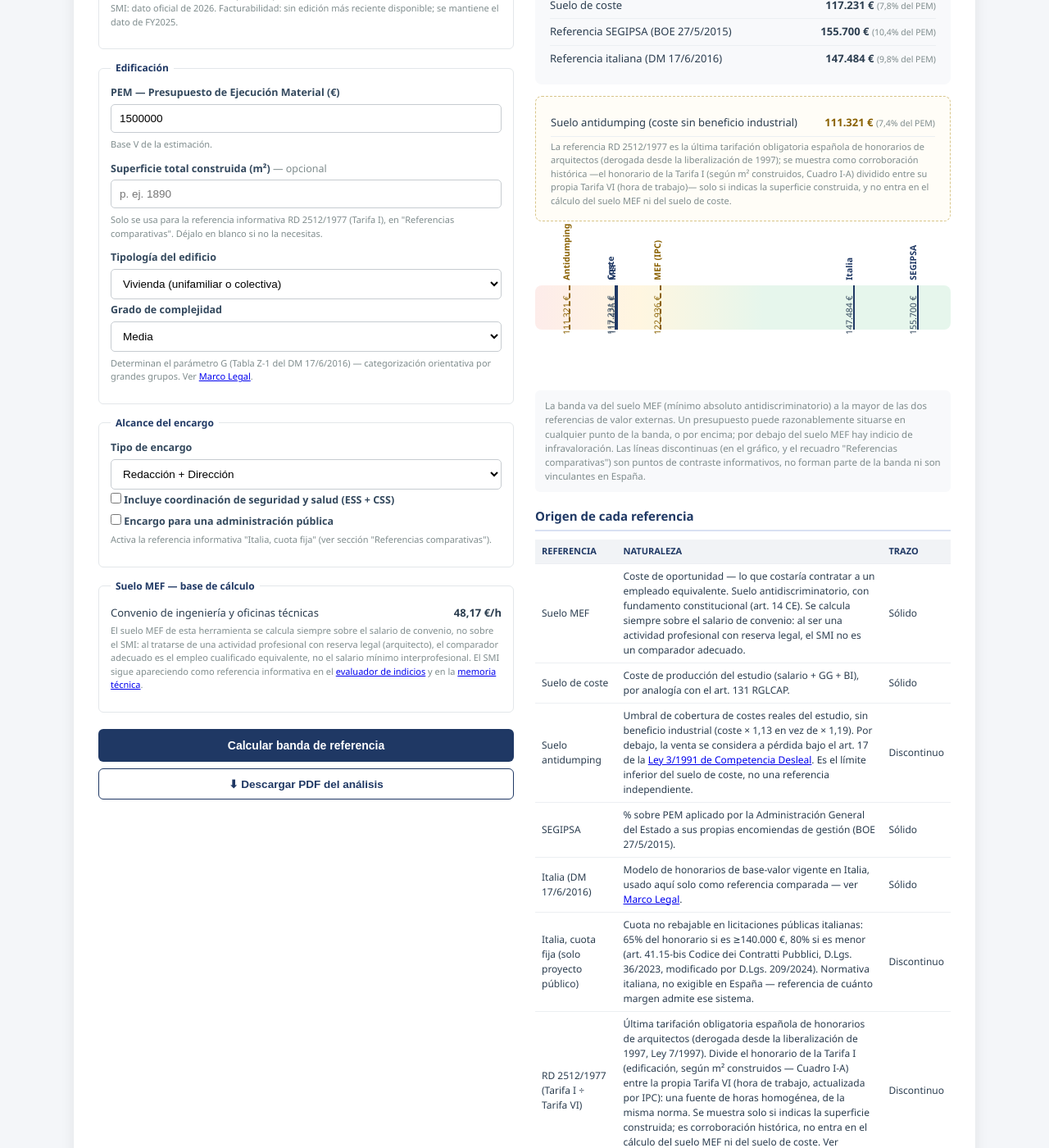
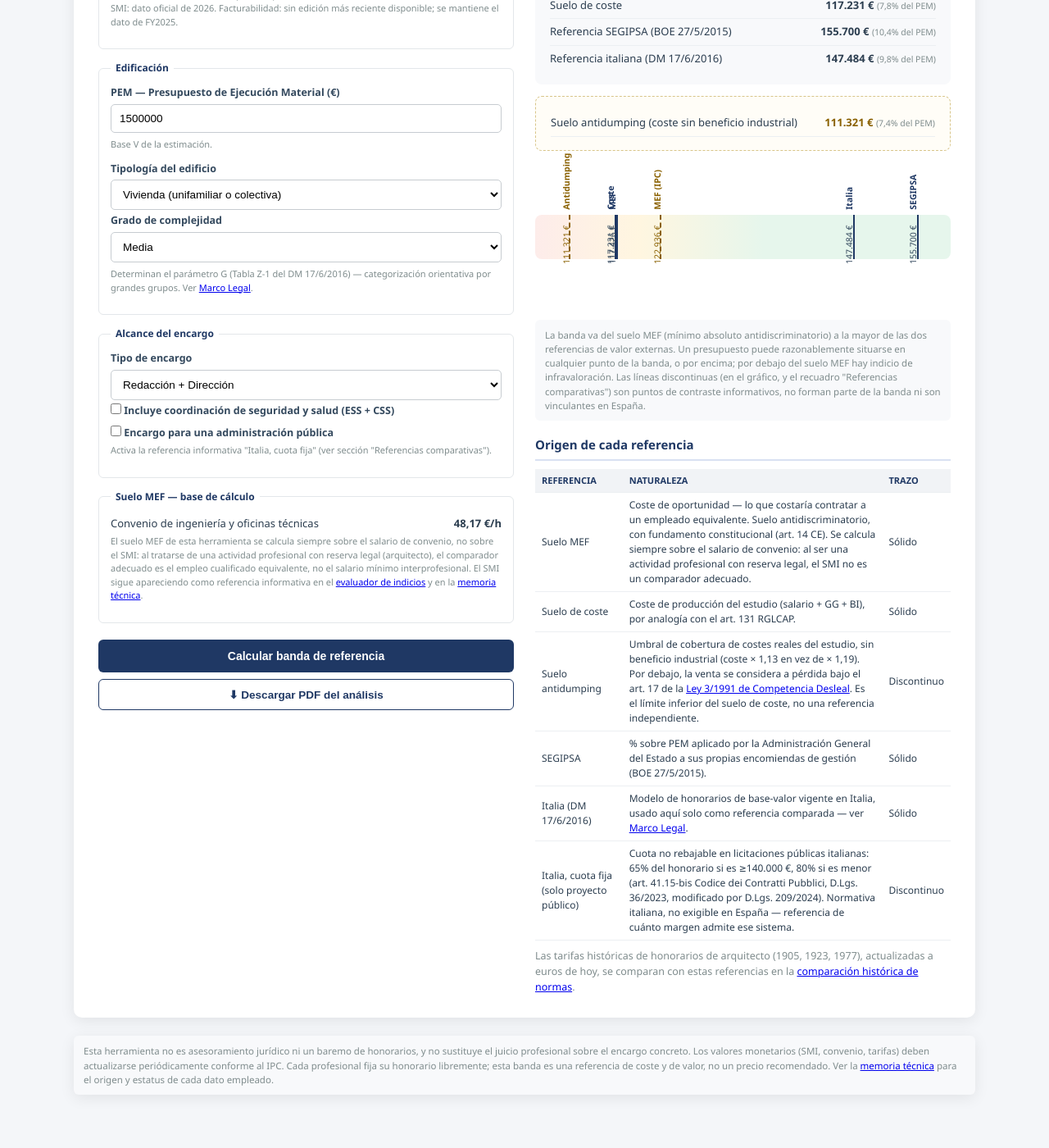
Before and after one commit to HME-MEF/hme-mef.github.io, a Jekyll site: the page herramientas/calculadora-estimacion.html, which Jekyll copies as it is, in a window 1280 px wide and 1400 px high, scrolled down 403 px. Shown: the whole window at 82% size. Built offline with Jekyll 4.4.1, drawn with Linux system fonts in a browser that asks for light colours; after the commit the page ends 1780 px from its top, so only the background shows below that; some of the changed text lies outside the part shown.

Commit message:
Elimina la referencia RD 2512/1977 del estimador de banda de honorarios
Se retira del estimador (ya se había quitado del evaluador de
indicios): el campo de superficie construida, la fila de resultado y
su hint explicativo, la fila de la tabla "Origen de cada referencia",
las constantes y funciones JS (TARIFA_VI_1977, CUADRO_IA, coefC1977,
tarifaI1977), su entrada en dashedPoints (gráfico de banda) y las dos
líneas de exportación a PDF.

Misma razón que en el evaluador: al ser una tarifa derogada desde 1997
con un coeficiente C decreciente según la superficie, puede sugerir
honorarios más bajos que el resto de referencias para encargos de
mayor tamaño, sin aportar un contraste útil.

Co-Authored-By: Claude Sonnet 5 <noreply@anthropic.com>
Claude-Session: https://claude.ai/code/session_01EaUnjfK5fzo4HrC78So8Nx

```diff
--- a/herramientas/calculadora-estimacion.html
+++ b/herramientas/calculadora-estimacion.html
@@ -127,10 +127,6 @@
           <input type="number" id="pem" value="1500000" min="0" step="1000">
           <div class="hint">Base V de la estimación.</div>
 
-          <label for="superficie">Superficie total construida (m²) <span style="font-weight:400; color:#7f8c8d;">— opcional</span></label>
-          <input type="number" id="superficie" value="" min="0" step="10" placeholder="p. ej. 1890">
-          <div class="hint">Solo se usa para la referencia informativa RD 2512/1977 (Tarifa I), en "Referencias comparativas". Déjalo en blanco si no la necesitas.</div>
-
           <label for="tipologia">Tipología del edificio</label>
           <select id="tipologia">
             <option value="vivienda" selected>Vivienda (unifamiliar o colectiva)</option>
@@ -201,15 +197,6 @@
         <div class="result-box comparativo">
           <div class="result-row"><span>Suelo antidumping (coste sin beneficio industrial)</span><span class="v" id="r-antidumping">—</span></div>
           <div class="result-row" id="row-italia65"><span>Italia, cuota fija no rebajable</span><span class="v" id="r-italia65">—</span></div>
-          <div class="result-row" id="row-rd1977"><span>RD 2512/1977, Tarifa I ÷ Tarifa VI</span><span class="v" id="r-rd1977">—</span></div>
-          <div class="hint" style="margin:4px 0 0;">
-            La referencia RD 2512/1977 es la
-            última tarifación obligatoria española de honorarios de arquitectos (derogada desde la
-            liberalización de 1997); se muestra como corroboración histórica —el honorario de la
-            Tarifa I (según m² construidos, Cuadro I-A) dividido entre su propia Tarifa VI (hora de
-            trabajo)— solo si indicas la superficie construida, y no entra en el cálculo del suelo
-            MEF ni del suelo de coste.
-          </div>
         </div>
 
         <div class="band" id="band-viz"></div>
@@ -230,7 +217,6 @@
           <tr><td>SEGIPSA</td><td>% sobre PEM aplicado por la Administración General del Estado a sus propias encomiendas de gestión (BOE 27/5/2015).</td><td>Sólido</td></tr>
           <tr><td>Italia (DM 17/6/2016)</td><td>Modelo de honorarios de base-valor vigente en Italia, usado aquí solo como referencia comparada — ver <a href="{{ '/marco-legal/' | relative_url }}">Marco Legal</a>.</td><td>Sólido</td></tr>
           <tr><td>Italia, cuota fija (solo proyecto público)</td><td>Cuota no rebajable en licitaciones públicas italianas: 65% del honorario si es ≥140.000 €, 80% si es menor (art. 41.15-bis Codice dei Contratti Pubblici, D.Lgs. 36/2023, modificado por D.Lgs. 209/2024). Normativa italiana, no exigible en España — referencia de cuánto margen admite ese sistema.</td><td>Discontinuo</td></tr>
-          <tr><td>RD 2512/1977 (Tarifa I ÷ Tarifa VI)</td><td>Última tarifación obligatoria española de honorarios de arquitectos (derogada desde la liberalización de 1997, Ley 7/1997). Divide el honorario de la Tarifa I (edificación, según m² construidos — Cuadro I-A) entre la propia Tarifa VI (hora de trabajo, actualizada por IPC): una fuente de horas homogénea, de la misma norma. Se muestra solo si indicas la superficie construida; es corroboración histórica, no entra en el cálculo del suelo MEF ni del suelo de coste. Ver <a href="{{ '/herramientas/normas-historicas/' | relative_url }}">comparación histórica de normas</a>.</td><td>Discontinuo</td></tr>
         </table>
         <p style="font-size:12.5px; color:#7f8c8d; margin-top:10px;">
           Las tarifas históricas de honorarios de arquitecto (1905, 1923, 1977), actualizadas a euros de hoy, se comparan con estas referencias en la <a href="{{ '/herramientas/normas-historicas/' | relative_url }}">comparación histórica de normas</a>.
@@ -300,33 +286,6 @@ const G_TABLE = {
 const Q_REDACCION = 0.86;
 const Q_DIRECCION = 0.44;
 const Q_COORDSEG  = 0.35;
-
-// --- RD 2512/1977 (Tarifa I ÷ Tarifa VI) — referencia informativa, no afecta al suelo MEF ni al
-// suelo de coste. Ver herramientas/normas-historicas.md.
-const TARIFA_VI_1977 = { 2023: 57.77, 2024: 59.39, 2025: 60.99, 2026: 63.13, 2027: 63.13 };
-const CUADRO_IA = [
-  [50,10.0],[100,9.5],[200,8.7],[400,8.0],[600,7.5],[800,7.2],[1000,6.9],[2000,6.5],
-  [3000,6.1],[4000,5.8],[6000,5.6],[8000,5.4],[10000,5.2],[12000,5.1],[14000,5.0],
-  [16000,4.9],[18000,4.8],[20000,4.7],[25000,4.6],[30000,4.5],[35000,4.4],[40000,4.3],
-  [50000,4.2],[65000,4.1],[80000,4.0],[100000,3.9],[120000,3.8],[140000,3.7],[180000,3.6],
-  [200000,3.5]
-];
-function coefC1977(superficie){
-  for (const [limite, c] of CUADRO_IA) { if (superficie <= limite) return c; }
-  return 3.4;
-}
-// Porcentajes de fase acumulados, epígrafe 1.10 RD 2512/1977: redacción (hasta proyecto de
-// ejecución) = 70%; dirección de obra (acumulado) = 95%; "ambos" = 95% (sin liquidación).
-function tarifaI1977(pem, superficie, anio, encargo){
-  if (!(superficie > 0) || !(pem > 0)) return null;
-  const C = coefC1977(superficie);
-  const hCompleto = C / 100 * pem;
-  const pct = encargo === 'redaccion' ? 0.70 : encargo === 'direccion' ? (0.95 - 0.70) : 0.95;
-  const honorario = hCompleto * pct;
-  const tarifaVI = TARIFA_VI_1977[anio] || TARIFA_VI_1977['2026'];
-  const horas = honorario / tarifaVI;
-  return { C, honorario, horas, tarifaVI };
-}
 
 function fmt(n){
   return n.toLocaleString('es-ES', {maximumFractionDigits:0, minimumFractionDigits:0});
@@ -427,17 +386,6 @@ function calcular(){
     rowItalia65.style.display = 'none';
   }
 
-  const superficie = parseFloat(document.getElementById('superficie').value) || 0;
-  const rowRd1977 = document.getElementById('row-rd1977');
-  const rd1977 = tarifaI1977(pem, superficie, anio, encargo);
-  if (rd1977) {
-    rowRd1977.style.display = '';
-    document.getElementById('r-rd1977').innerHTML = conPct(rd1977.honorario, pem) +
-      ' <span class="pct">(≈' + fmtH(rd1977.horas) + ' h, C=' + rd1977.C.toFixed(1) + ')</span>';
-  } else {
-    rowRd1977.style.display = 'none';
-  }
-
   const points = [
     { v: mefTotal, l: 'MEF' },
     { v: costeTotal, l: 'Coste' },
@@ -450,7 +398,6 @@ function calcular(){
   ];
   if (d.mefConvenioIPC !== d.mefConvenio) dashedPoints.push({ v: mefTotalIPC, l: 'MEF (IPC)' });
   if (esPublico) dashedPoints.push({ v: italia65Total, l: 'Italia ' + (cuotaItalia*100).toFixed(0) + '%' });
-  if (rd1977) dashedPoints.push({ v: rd1977.honorario, l: 'RD 1977' });
 
   // Zoom: en vez de escalar desde 0, se usa el rango real [mínimo, máximo]
   // de todos los puntos (incluidos los de trazo discontinuo), con un margen
@@ -563,9 +510,6 @@ async function descargarPDF(){
 
   h('Datos del encargo', 11, 7);
   p('PEM (Presupuesto de Ejecución Material):', document.getElementById('pem').value + ' €');
-  if (document.getElementById('superficie').value) {
-    p('Superficie total construida:', document.getElementById('superficie').value + ' m²');
-  }
   p('Tipología del edificio:', document.getElementById('tipologia').selectedOptions[0].text);
   p('Grado de complejidad:', document.getElementById('complejidad').selectedOptions[0].text);
   p('Tipo de encargo:', document.getElementById('encargo').selectedOptions[0].text);
@@ -588,9 +532,6 @@ async function descargarPDF(){
   p('Suelo antidumping (coste sin beneficio industrial):', document.getElementById('r-antidumping').textContent);
   if (document.getElementById('publico').checked) {
     p(document.querySelector('#row-italia65 span:first-child').textContent + ':', document.getElementById('r-italia65').textContent);
-  }
-  if (document.getElementById('row-rd1977').style.display !== 'none') {
-    p('RD 2512/1977, Tarifa I ÷ Tarifa VI:', document.getElementById('r-rd1977').textContent);
   }
   y += 4;
 
```
